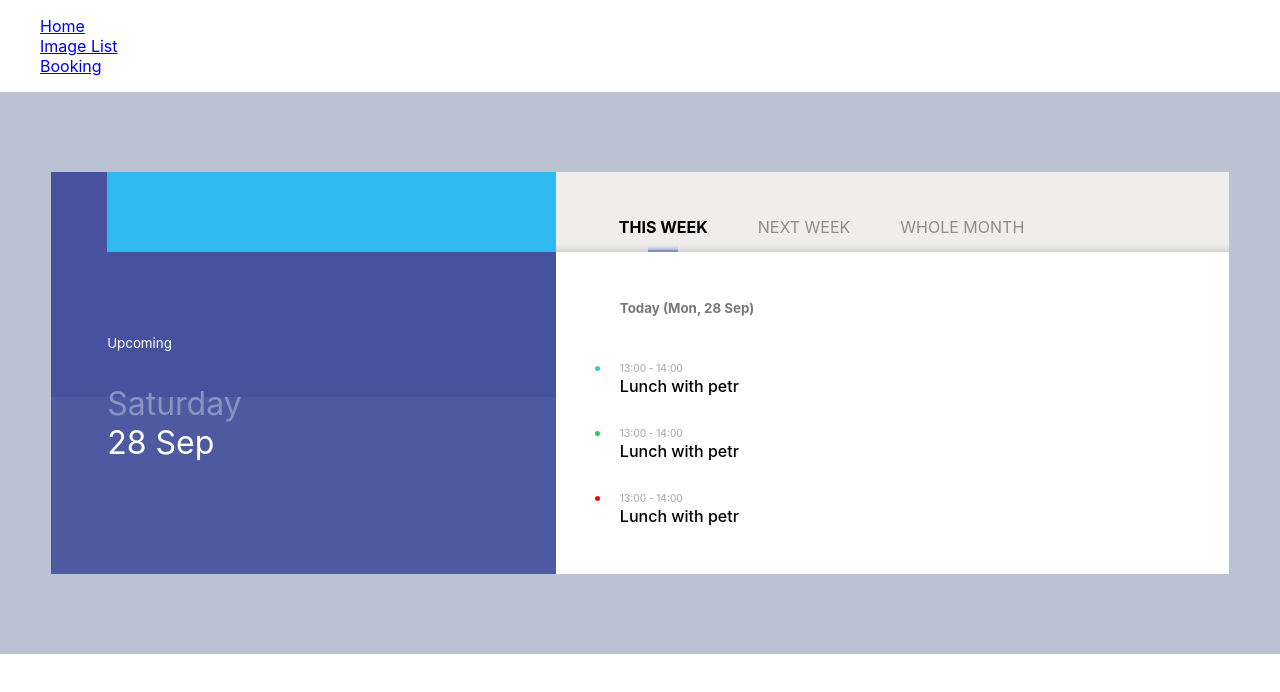
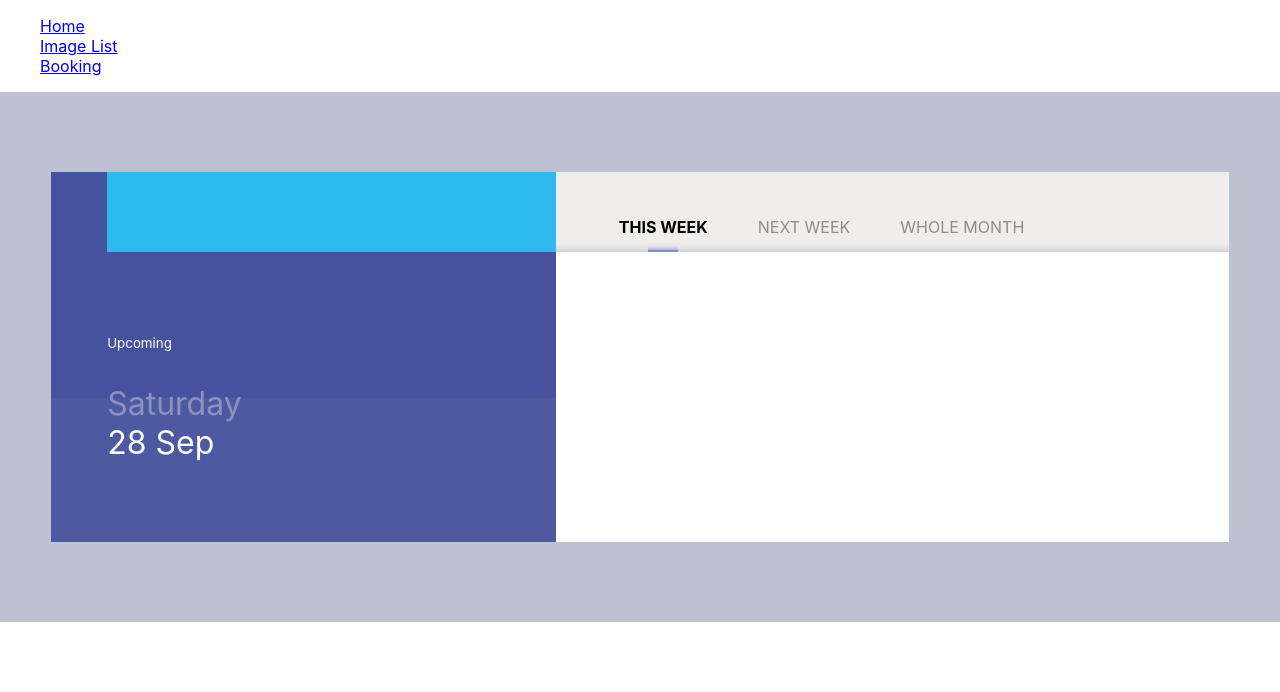
Before and after one commit to non-wil/booking-system, a React (Create React App) app: page /bookings/today in a window 1280 px wide. Shown: the top 692 px of the page. Built offline with nearby package versions, Linux system fonts and the light colour scheme.

Commit message:
✨ get schedules for week, next week, month

```diff
--- a/src/components/Booking/index.js
+++ b/src/components/Booking/index.js
@@ -1,4 +1,4 @@
-import React from 'react'
+import React, { useState } from 'react'
 import moment from 'moment'
 import queryString from 'query-string'
 import { BOOKINGS } from './bookingData'
@@ -38,6 +38,9 @@ const Booking = () => {
     return overlapSchedules
   }
 
+  // ---------------------------------------------------
+  // NOTE: 02 - Venue Booking System (checkAvailability)
+  // ---------------------------------------------------
   const checkAvailability = (roomId, startTime, endTime) => {
     const overlapSchedules = getOverlapSchedule(roomId, startTime, endTime)
     return overlapSchedules.length > 0 ? false : true
@@ -46,23 +49,29 @@ const Booking = () => {
     'checkAvailability',
     checkAvailability('A101', '2019-10-06 14:00:00', '2019-10-06 15:00:00')
   )
+  // -------------------------------------------------
 
+  // ----------------------------------------------------
+  // NOTE: 02 - Venue Booking System (getBookingsForWeek)
+  // ----------------------------------------------------
   const getBookingsForWeek = (roomId, weekNo) => {
-    const startDate = moment()
+    const _startTime = moment()
       .day('Monday')
       .week(weekNo)
       .format('YYYY-MM-DD 00:00:00')
-    const endDate = moment(startDate)
+    const _endTime = moment(_startTime)
       .add(6, 'days')
       .format('YYYY-MM-DD 23:59:59')
 
-    const bookingForWeek = getOverlapSchedule(roomId, startDate, endDate)
-    return bookingForWeek
+    const bookingForWeek = getOverlapSchedule(roomId, _startTime, _endTime)
+    const sortedbookingForWeek = bookingForWeek.sort((a, b) => {
+      return moment(a.startTime) - moment(b.startTime)
+    })
+    return sortedbookingForWeek
   }
-  const weeknumber = moment('2019-09-28 00:00:00').isoWeek()
-  console.log('getBookingsForWeek', getBookingsForWeek('A101', weeknumber))
+  // ----------------------------------------------------
 
-  const getBookingsForADay = (roomId, date) => {
+  const getBookingsForDay = (roomId, date) => {
     const _startTime = moment(date).format('YYYY-MM-DD 00:00:00')
     const _endTime = moment(date).format('YYYY-MM-DD 23:59:59')
 
@@ -73,10 +82,114 @@ const Booking = () => {
     return sortedSchedule
   }
 
+  const getBookingsForMonth = (roomId, date) => {
+    const days = moment(date, 'YYYY-MM').daysInMonth()
+
+    const _startTime = moment(date)
+      .set('date', 1)
+      .format('YYYY-MM-DD 00:00:00')
+    const _endTime = moment(date)
+      .set('date', days)
+      .format('YYYY-MM-DD 00:00:00')
+
+    const overlapSchedules = getOverlapSchedule(roomId, _startTime, _endTime)
+    const sortedSchedule = overlapSchedules.sort((a, b) => {
+      return moment(a.startTime) - moment(b.startTime)
+    })
+
+    return sortedSchedule
+  }
+
   const query = queryString.parse(window.location.search)
   const roomId = query.roomId
   const todayDate = moment('2019-09-28 00:00:00')
-  const todaySchedules = getBookingsForADay(roomId, todayDate)
+  const weekNumber = moment('2019-09-28 00:00:00').isoWeek()
+  const todaySchedules = getBookingsForDay(roomId, todayDate)
+
+  const [activeTab, setActivetab] = useState(0)
+  const [schedules, setSchedules] = useState([])
+
+  const onChangeTab = tabIndex => {
+    setActivetab(tabIndex)
+
+    switch (tabIndex) {
+      case 1: {
+        // NEXT WEEK
+        const schedules = getBookingsForWeek(roomId, weekNumber + 1)
+        setSchedules(schedules)
+        break
+      }
+      case 2: {
+        const schedules = getBookingsForMonth(roomId, todayDate)
+        setSchedules(schedules)
+        break
+      }
+      case 0: // THIS WEEK
+      default: {
+        const schedules = getBookingsForWeek(roomId, weekNumber)
+        setSchedules(schedules)
+        break
+      }
+    }
+  }
+
+  const getTextTodayTomorrow = (today, checkedDate) => {
+    if (moment(today).isSame(moment(checkedDate), 'day')) return 'Today'
+    if (
+      moment(today)
+        .add(1, 'day')
+        .isSame(moment(checkedDate), 'day')
+    )
+      return 'Tomorrow'
+    return ''
+  }
+
+  const renderSchedule = () => {
+    if (schedules[0]) {
+      let currentDay
+      return schedules.map((schedule, index) => {
+        if (moment(schedule.startTime).isSame(currentDay, 'day')) {
+          return (
+            <div key={index} className="schedule-detail">
+              <div className="time">
+                <div
+                  className="dot"
+                  style={{ background: DOT_COLOR[index % 3] }}
+                ></div>
+                <small>{`${moment(schedule.startTime).format(
+                  'HH:mm'
+                )} - ${moment(schedule.endTime).format('HH:mm')}`}</small>
+              </div>
+              <p>{schedule.title}</p>
+            </div>
+          )
+        } else {
+          currentDay = moment(schedule.startTime)
+          return (
+            <div key={index}>
+              <small className="date-title">
+                {`${getTextTodayTomorrow(todayDate, currentDay)} ${moment(
+                  schedule.startTime
+                ).format('ddd, DD MMM')}`}
+              </small>
+              <div className="schedule-detail">
+                <div className="time">
+                  <div
+                    className="dot"
+                    style={{ background: DOT_COLOR[index % 3] }}
+                  ></div>
+                  <small>{`${moment(schedule.startTime).format(
+                    'HH:mm'
+                  )} - ${moment(schedule.endTime).format('HH:mm')}`}</small>
+                </div>
+                <p>{schedule.title}</p>
+              </div>
+            </div>
+          )
+        }
+      })
+    }
+  }
 
   return (
     <div style={{ background: '#bbc2d1', padding: '5em 0' }}>
@@ -107,40 +220,26 @@ const Booking = () => {
         </div>
         <div className="right-box">
           <div className="tab-header">
-            <div className="tab-title tab-active">
+            <div
+              className={`tab-title ${activeTab === 0 ? 'tab-active' : ''}`}
+              onClick={() => onChangeTab(0)}
+            >
               <span>THIS WEEK</span>
             </div>
-            <div className="tab-title">
+            <div
+              className={`tab-title ${activeTab === 1 ? 'tab-active' : ''}`}
+              onClick={() => onChangeTab(1)}
+            >
               <span>NEXT WEEK</span>
             </div>
-            <div className="tab-title">
+            <div
+              className={`tab-title ${activeTab === 2 ? 'tab-active' : ''}`}
+              onClick={() => onChangeTab(2)}
+            >
               <span>WHOLE MONTH</span>
             </div>
           </div>
-          <div className="tab-body">
-            <small className="date-title">Today (Mon, 28 Sep)</small>
-            <div className="schedule-detail">
-              <div className="time">
-                <div className="dot" style={{ background: DOT_COLOR[0] }}></div>
-                <small>13:00 - 14:00</small>
-              </div>
-              <p>Lunch with petr</p>
-            </div>
-            <div className="schedule-detail">
-              <div className="time">
-                <div className="dot" style={{ background: DOT_COLOR[1] }}></div>
-                <small>13:00 - 14:00</small>
-              </div>
-              <p>Lunch with petr</p>
-            </div>
-            <div className="schedule-detail">
-              <div className="time">
-                <div className="dot" style={{ background: DOT_COLOR[2] }}></div>
-                <small>13:00 - 14:00</small>
-              </div>
-              <p>Lunch with petr</p>
-            </div>
-          </div>
+          <div className="tab-body">{renderSchedule()}</div>
         </div>
       </div>
     </div>
--- a/src/components/Booking/style.scss
+++ b/src/components/Booking/style.scss
@@ -5,53 +5,11 @@
     padding-left: 3.5em;
     padding-bottom: 2em;
     background: rgba(70, 82, 158, 1);
-    background: -moz-linear-gradient(
-      top,
-      rgba(70, 82, 158, 1) 0%,
-      rgba(70, 82, 158, 1) 56%,
-      rgba(77, 90, 161, 1) 56%,
-      rgba(77, 90, 161, 1) 89%,
-      rgba(77, 90, 161, 1) 100%
-    );
-    background: -webkit-gradient(
-      left top,
-      left bottom,
-      color-stop(0%, rgba(70, 82, 158, 1)),
-      color-stop(56%, rgba(70, 82, 158, 1)),
-      color-stop(56%, rgba(77, 90, 161, 1)),
-      color-stop(89%, rgba(77, 90, 161, 1)),
-      color-stop(100%, rgba(77, 90, 161, 1))
-    );
-    background: -webkit-linear-gradient(
-      top,
-      rgba(70, 82, 158, 1) 0%,
-      rgba(70, 82, 158, 1) 56%,
-      rgba(77, 90, 161, 1) 56%,
-      rgba(77, 90, 161, 1) 89%,
-      rgba(77, 90, 161, 1) 100%
-    );
-    background: -o-linear-gradient(
-      top,
-      rgba(70, 82, 158, 1) 0%,
-      rgba(70, 82, 158, 1) 56%,
-      rgba(77, 90, 161, 1) 56%,
-      rgba(77, 90, 161, 1) 89%,
-      rgba(77, 90, 161, 1) 100%
-    );
-    background: -ms-linear-gradient(
-      top,
-      rgba(70, 82, 158, 1) 0%,
-      rgba(70, 82, 158, 1) 56%,
-      rgba(77, 90, 161, 1) 56%,
-      rgba(77, 90, 161, 1) 89%,
-      rgba(77, 90, 161, 1) 100%
-    );
     background: linear-gradient(
       to bottom,
       rgba(70, 82, 158, 1) 0%,
-      rgba(70, 82, 158, 1) 56%,
-      rgba(77, 90, 161, 1) 56%,
-      rgba(77, 90, 161, 1) 89%,
+      rgba(70, 82, 158, 1) 61%,
+      rgba(77, 90, 161, 1) 61%,
       rgba(77, 90, 161, 1) 100%
     );
   }
@@ -110,6 +68,7 @@
       padding: 15px;
       margin-right: 20px;
       color: #8e8d8c;
+      cursor: pointer;
     }
     .tab-active {
       position: relative;
--- a/src/components/ImageList/index.js
+++ b/src/components/ImageList/index.js
@@ -23,7 +23,7 @@ const ImageList = () => {
         console.log('Cannot fetch image list: ', error)
       })
   }
-  console.log(imgList)
+
   if (isLoading) return <div>Loading...</div>
   return (
     <div className="container">
```
